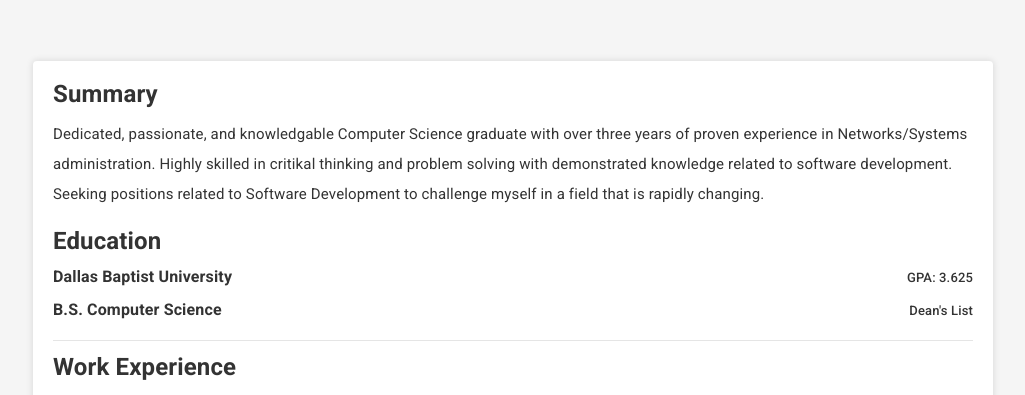
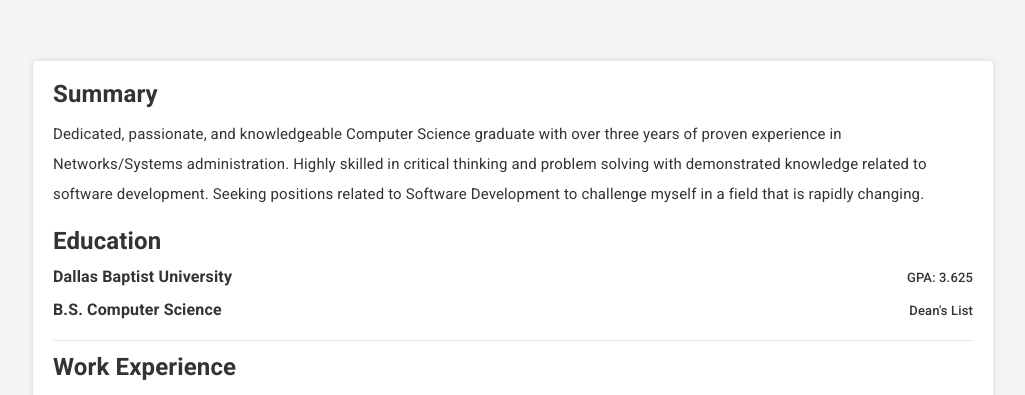
Before and after one commit to dmtx97/Personal-Website, a Next.js app: page / in a window 1280 px wide. Shown: the part 778-1173 px from the top of the page, without its empty margins (127-1152 px from the left). Built offline with nearby package versions, Linux system fonts and the light colour scheme.

Commit message:
fixed summary spelling

```diff
--- a/components/Description.js
+++ b/components/Description.js
@@ -18,7 +18,9 @@ export default function Description(){
                 <div>
                     <h2 className="section">Summary</h2>
                     <p style={{lineHeight:"2"}}>
-                    Dedicated, passionate, and knowledgable Computer Science graduate with over three years of proven experience in Networks/Systems administration. Highly skilled in critikal thinking and problem solving with demonstrated knowledge related to software development. Seeking positions related to Software Development to challenge myself in a field that is rapidly changing.                    </p>
+
+                    Dedicated, passionate, and knowledgeable Computer Science graduate with over three years of proven experience in Networks/Systems administration. Highly skilled in critical thinking and problem solving with demonstrated knowledge related to software development. Seeking positions related to Software Development to challenge myself in a field that is rapidly changing.
+                    </p>
 
                     <h2 className="section">Education</h2>
                     {/* Education */}
```
